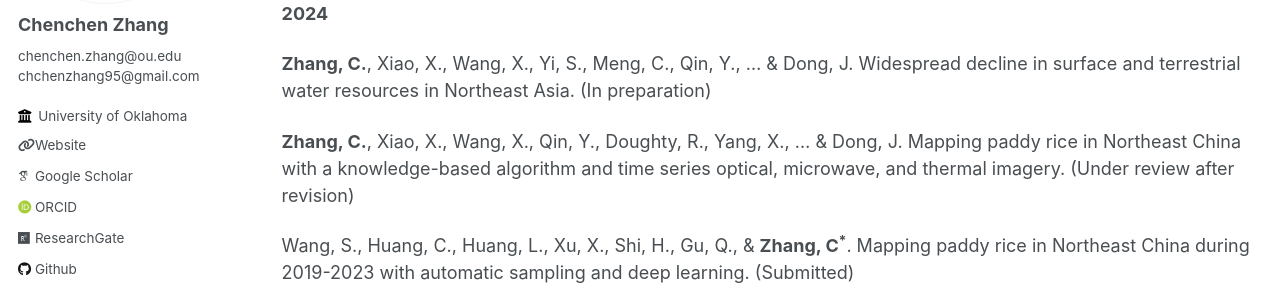
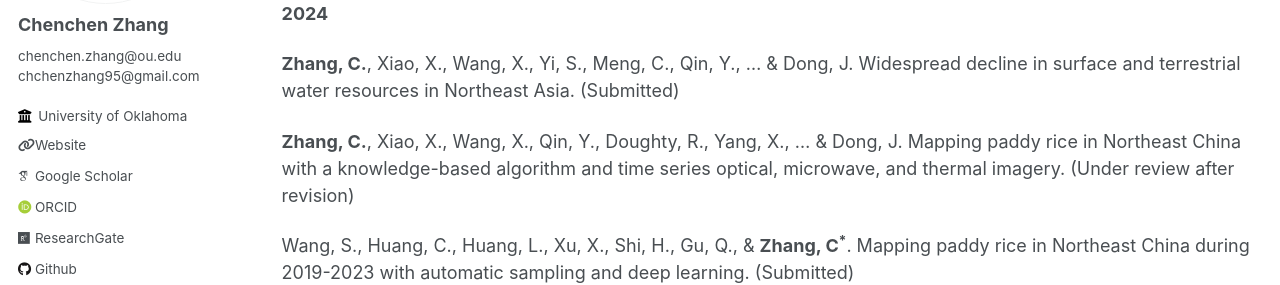
Before and after one commit to rszcc/rszcc.github.io, a Jekyll site: the page built from _pages/cv.md, in a window 1280 px wide and 900 px high, scrolled down 1857 px. Shown: the part 207-492 px from the top of the window. Built offline with Jekyll 4.4.1, drawn with Linux system fonts in a browser that asks for light colours; some web fonts are replaced.

Commit message:
Update cv.md

```diff
--- a/_pages/cv.md
+++ b/_pages/cv.md
@@ -78,7 +78,7 @@ Peer-Reviewed Journal Articles ([Google Scholar](https://scholar.google.com/cita
 
 **2024**
 
-**Zhang, C.**, Xiao, X., Wang, X., Yi, S., Meng, C., Qin, Y., ... & Dong, J. Widespread decline in surface and terrestrial water resources in Northeast Asia. (In preparation)
+**Zhang, C.**, Xiao, X., Wang, X., Yi, S., Meng, C., Qin, Y., ... & Dong, J. Widespread decline in surface and terrestrial water resources in Northeast Asia. (Submitted)
 
 **Zhang, C.**, Xiao, X., Wang, X., Qin, Y., Doughty, R., Yang, X., ... & Dong, J. Mapping paddy rice in Northeast China with a knowledge-based algorithm and time series optical, microwave, and thermal imagery. (Under review after revision)
 
```
